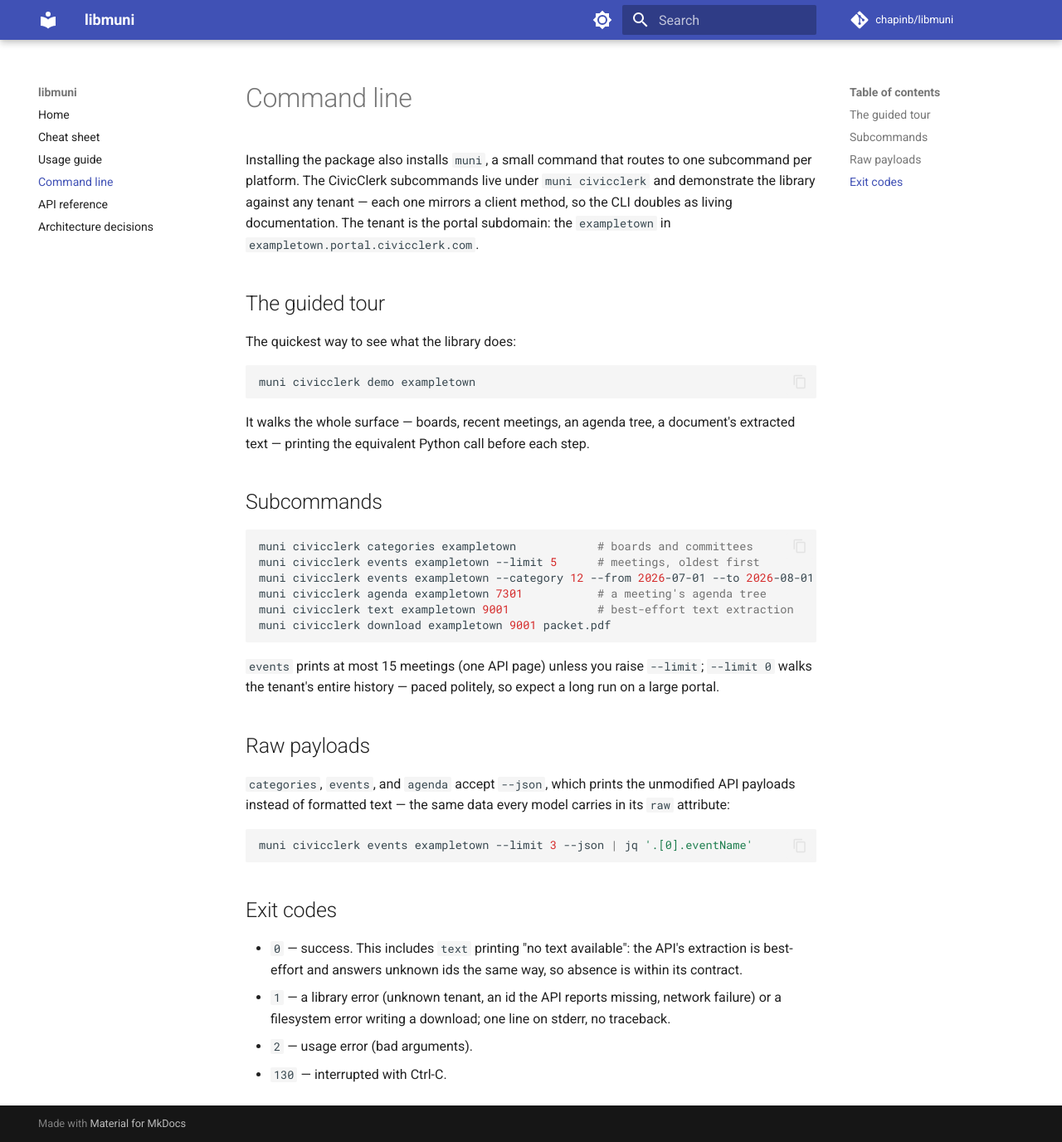
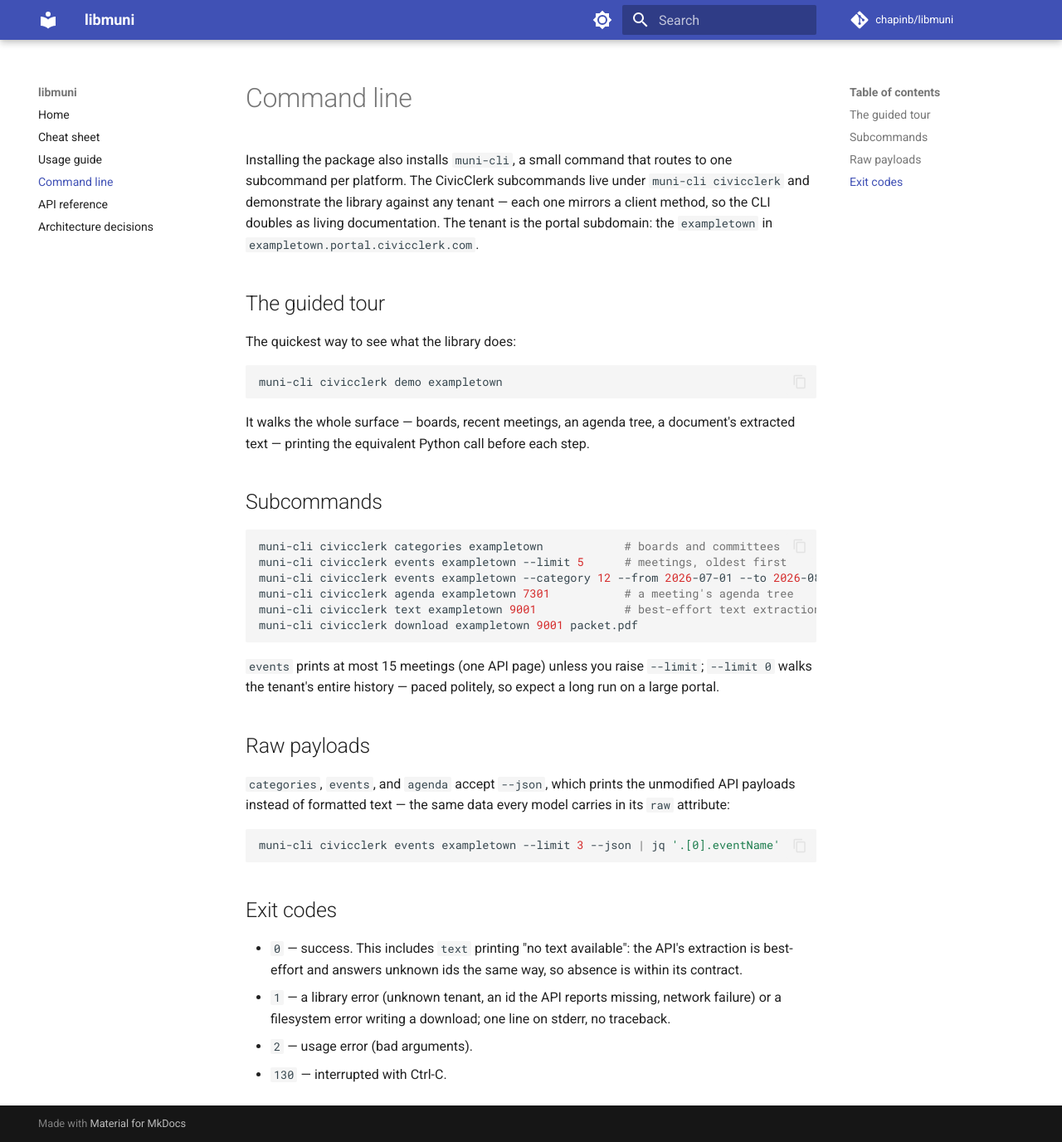
Before and after one commit to chapinb/libmuni, an MkDocs documentation site: the page built from docs/cli.md, in a window 1280 px wide and 1376 px high. Shown: the whole window at 83% size. Built offline with MkDocs 1.6.1 and Material for MkDocs 9.7.7, drawn with Linux system fonts in a browser that asks for light colours; comment, search, counter and statistics services are not loaded; the version menu is left out.

Commit message:
FFF Rename the CLI command to muni-cli so it stops colliding with the PyPI muni package
Co-Authored-By: Claude Opus 4.8 (1M context) <noreply@anthropic.com>

````diff
--- a/docs/cli.md
+++ b/docs/cli.md
@@ -1,8 +1,8 @@
 # Command line
 
-Installing the package also installs `muni`, a small command that routes to
+Installing the package also installs `muni-cli`, a small command that routes to
 one subcommand per platform. The CivicClerk subcommands live under
-`muni civicclerk` and demonstrate the library against any tenant — each one
+`muni-cli civicclerk` and demonstrate the library against any tenant — each one
 mirrors a client method, so the CLI doubles as living documentation. The
 tenant is the portal subdomain: the `exampletown` in
 `exampletown.portal.civicclerk.com`.
@@ -12,7 +12,7 @@ tenant is the portal subdomain: the `exampletown` in
 The quickest way to see what the library does:
 
 ```sh
-muni civicclerk demo exampletown
+muni-cli civicclerk demo exampletown
 ```
 
 It walks the whole surface — boards, recent meetings, an agenda tree, a
@@ -22,12 +22,12 @@ each step.
 ## Subcommands
 
 ```sh
-muni civicclerk categories exampletown            # boards and committees
-muni civicclerk events exampletown --limit 5      # meetings, oldest first
-muni civicclerk events exampletown --category 12 --from 2026-07-01 --to 2026-08-01
-muni civicclerk agenda exampletown 7301           # a meeting's agenda tree
-muni civicclerk text exampletown 9001             # best-effort text extraction
-muni civicclerk download exampletown 9001 packet.pdf
+muni-cli civicclerk categories exampletown            # boards and committees
+muni-cli civicclerk events exampletown --limit 5      # meetings, oldest first
+muni-cli civicclerk events exampletown --category 12 --from 2026-07-01 --to 2026-08-01
+muni-cli civicclerk agenda exampletown 7301           # a meeting's agenda tree
+muni-cli civicclerk text exampletown 9001             # best-effort text extraction
+muni-cli civicclerk download exampletown 9001 packet.pdf
 ```
 
 `events` prints at most 15 meetings (one API page) unless you raise
@@ -41,7 +41,7 @@ unmodified API payloads instead of formatted text — the same data every
 model carries in its `raw` attribute:
 
 ```sh
-muni civicclerk events exampletown --limit 3 --json | jq '.[0].eventName'
+muni-cli civicclerk events exampletown --limit 3 --json | jq '.[0].eventName'
 ```
 
 ## Exit codes
--- a/mkdocs.yml
+++ b/mkdocs.yml
@@ -79,7 +79,7 @@ plugins:
         Guides:
           - usage.md: Datetimes, request pacing, listing meetings,
               downloads, and errors.
-          - cli.md: The `muni civicclerk` commands that mirror the library.
+          - cli.md: The `muni-cli civicclerk` commands that mirror the library.
         Reference:
           - api.md: Every public class and method, with signatures.
           - decisions.md: Why the library is shaped the way it is.
--- a/pyproject.toml
+++ b/pyproject.toml
@@ -32,7 +32,7 @@ Issues = "https://github.com/chapinb/libmuni/issues"
 Changelog = "https://github.com/chapinb/libmuni/blob/main/CHANGELOG.md"
 
 [project.scripts]
-muni = "libmuni.cli:main"
+muni-cli = "libmuni.cli:main"
 
 [build-system]
 requires = ["uv_build>=0.11.7,<0.12.0"]
````
Also changed, not shown: CHANGELOG.md (+2 -2 lines), README.md (+2 -2 lines), 3 other files.
